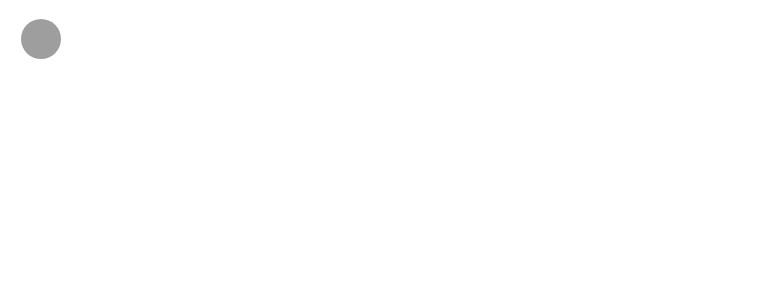
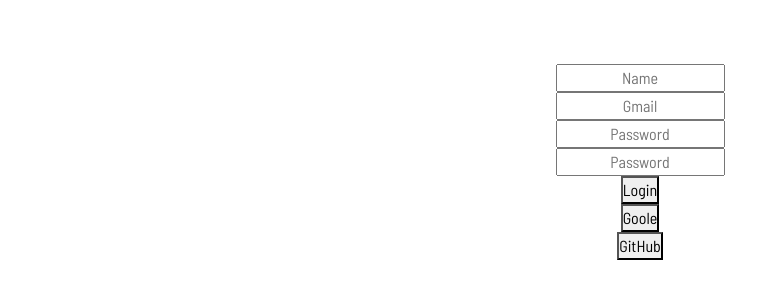
Before and after one commit to baiysh1218/game-1, a React (Create React App) app: page /Login in a window 1280 px wide. Before the commit this address had no page. Shown: the top 300 px of the page, without its empty margins (0-767 px from the left). Built offline with nearby package versions, Linux system fonts and the light colour scheme; grey boxes are pictures that could not be loaded; a web font is replaced by a local one.

Commit message:
added login --

```diff
--- a/src/App.css
+++ b/src/App.css
@@ -84,3 +84,9 @@
 .avatar-block {
   display: flex;
 }
+.login__main_block {
+  display: flex;
+  flex-direction: column;
+  align-items: center;
+  margin-top: 5%;
+}
--- a/src/App.js
+++ b/src/App.js
@@ -24,7 +24,7 @@ const App = () => {
       <BrowserRouter>
         <ThemeProvider theme={darkTheme}>
           <CssBaseline />
-          <Header theme={theme} setTheme={setTheme} />
+          {email ? <Header theme={theme} setTheme={setTheme} /> : ""}
           <Routing />
         </ThemeProvider>
       </BrowserRouter>
--- a/src/Routing.jsx
+++ b/src/Routing.jsx
@@ -6,6 +6,7 @@ import QuesionList from "./components/quesion/quesionList/QuesionList";
 import Edit from "./components/quesion/vievQuestions/Edit";
 import Viev from "./components/quesion/vievQuestions/Viev";
 import Welcome from "./components/Welcome/Welcome";
+import Login from "./components/Login/Login";
 
 const Routing = ({ theme, setTheme }) => {
   return (
@@ -16,6 +17,7 @@ const Routing = ({ theme, setTheme }) => {
       <Route path="/vievQuestion" element={<Viev />} />
       <Route path="/My-Profile" element={<Profile />} />
       <Route path="/editQuestion/:id" element={<Edit />} />
+      <Route path="/Login" element={<Login />} />
     </Routes>
   );
 };
--- a/src/components/Header/Header.jsx
+++ b/src/components/Header/Header.jsx
@@ -73,7 +73,8 @@ export default function BasicMenu({ theme, setTheme }) {
         ) : (
           <MenuItem
             onClick={() => {
-              signInWithGoole();
+              // signInWithGoole();
+              navigate("/Login");
             }}>
             Войти
           </MenuItem>
--- /dev/null
+++ b/src/components/Login/Login.jsx
@@ -0,0 +1,48 @@
+import React, { useState } from "react";
+
+const Login = () => {
+  const [name, setName] = useState();
+  const [gmail, setGmail] = useState();
+  const [password, setPassword] = useState();
+  const [password2, setPassword2] = useState();
+
+  function getRandomStr(length) {
+    let result = "";
+    const characters =
+      "ABCDEFGHIJKLMNOPQRSTUVWXVZ" + "abcdefghijklmnopqrstuvwxvz";
+    const charactersLength = characters.length;
+    for (let i = 0; i < length; i++) {
+      result += characters.charAt(Math.floor(Math.random() * charactersLength));
+    }
+    return result;
+  }
+  return (
+    <div className="login__main_block">
+      <input
+        type="text"
+        placeholder="Name"
+        onChange={e => setName(e.target.value)}
+      />
+      <input
+        type="text"
+        placeholder="Gmail"
+        onChange={e => setGmail(e.target.value)}
+      />
+      <input
+        type="text"
+        placeholder="Password"
+        onChange={e => setPassword(e.target.value)}
+      />
+      <input
+        type="text"
+        placeholder="Password"
+        onChange={e => setPassword2(e.target.value)}
+      />
+      <button>Login</button>
+      <button>Goole</button>
+      <button>GitHub</button>
+    </div>
+  );
+};
+
+export default Login;
--- a/src/components/quesion/quesionList/QuesionList.jsx
+++ b/src/components/quesion/quesionList/QuesionList.jsx
@@ -28,9 +28,25 @@ const QuesionList = () => {
 
   return (
     <div className="que-list">
-      <div className="icon-button-info"></div>
-      <h1 className="que-h1">{random.question}</h1>
-      <QuestionRandom props={random} />
+      {!name ? (
+        <div>
+          <Button
+            onClick={() => {
+              signInWithGoole();
+              // navigate("/Login");
+            }}>
+            Войдите
+          </Button>
+          в свой аккаунт что бы продолжить
+          <p>после того как вошли в аккаунт обновите страницу</p>
+        </div>
+      ) : (
+        <div>
+          <div className="icon-button-info"></div>
+          <h1 className="que-h1">{random.question}</h1>
+          <QuestionRandom props={random} />
+        </div>
+      )}
     </div>
   );
 };
```
Also changed, not shown: question.json (line endings or trailing spaces).
